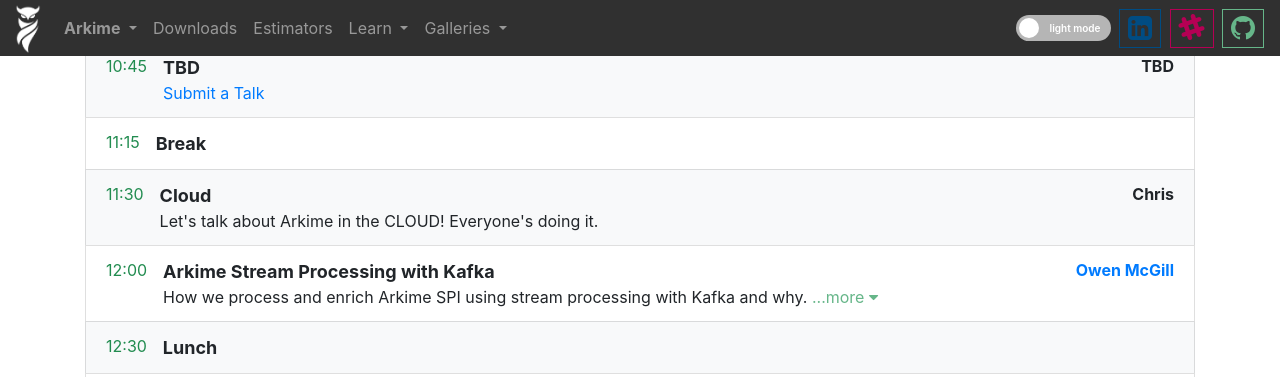
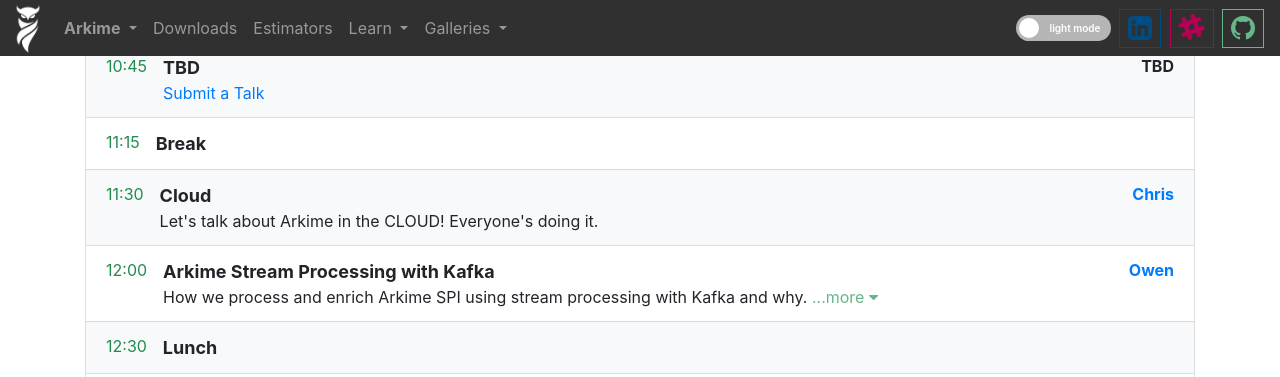
Before and after one commit to arkime/arkimeweb, a Jekyll site: the page built from arkimeet.html, in a window 1280 px wide and 900 px high, scrolled down 1424 px. Shown: the top 377 px of the window. Built offline with Jekyll 4.4.1, drawn with Linux system fonts in a browser that asks for light colours.

Commit message:
add chris bio

```diff
--- a/arkimeet.html
+++ b/arkimeet.html
@@ -268,7 +268,7 @@
                   </span>
                 </div>
                 <div class="pl-3 flex-fill mr-n1 text-right">
-                  <strong>Chris</strong>
+                  <strong><a href class="no-decoration" data-toggle="modal" data-target="#chrisbio">Chris</a></strong>
                 </div>
               </div>
             </li>
@@ -299,7 +299,7 @@
                 </div>
                 <div class="pl-3 flex-fill mr-n1 text-right">
                   <strong>
-                    <a href class="no-decoration" data-toggle="modal" data-target="#owenbio">Owen McGill</a>
+                    <a href class="no-decoration" data-toggle="modal" data-target="#owenbio">Owen</a>
                   </strong>
                 </div>
               </div>
@@ -669,14 +669,14 @@
                 </a>
               </div>
               <div class="mb-1">
-                <img src="assets/speakers/chris.jpeg" height="120px" style="border-radius:6px" />
+                <img src="assets/speakers/chris.png" height="120px" style="border-radius:6px" />
                 <br>
                 <strong>Chris Helma</strong>
                 <p class="mb-1">Software Engineer</p>
-                <a class="btn btn-outline-danger btn-sm disabled">
+                <a class="btn btn-outline-danger btn-sm"
+                data-toggle="modal" data-target="#chrisbio">
                   See bio
                 </a>
-                <!-- TODO bio -->
               </div>
               <div class="mb-1">
                 <img src="assets/speakers/owen.jpg" height="120px" style="border-radius:6px" />
@@ -741,6 +741,29 @@
             She revamped the UI to be more user-friendly and maintainable.
             Now, Elyse is working on implementing awesome new features to make Arkime
             the go-to open source tool for network security professionals!
+          </div>
+        </div>
+      </div>
+    </div>
+
+    <div class="modal" id="chrisbio" tabindex="-1" aria-hidden="true">
+      <div class="modal-dialog modal-dialog-centered text-center">
+        <div class="modal-content">
+          <div class="modal-header">
+            <h5 class="modal-title">Chris Helma</h5>
+            <button type="button" class="close" data-dismiss="modal" aria-label="Close">
+              <span aria-hidden="true">&times;</span>
+            </button>
+          </div>
+          <div class="modal-body">
+            <img src="assets/speakers/chris.png" height="120px" style="border-radius:6px" />
+            <p class="mb-1"><strong>Software Engineer</strong></p>
+            Chris started his career programming astronaut training simulations for NASA.
+            He then joined Amazon Web Services where he focused on developer efficiency tooling,
+            backend engineering for cryptography/security products, and open source development
+            for the OpenSearch Project. He's now making Arkime easier to set up in AWS by
+            writing an open source management CLI to create/manage Arkime Clusters using the
+            Cloud Development Kit.
           </div>
         </div>
       </div>
```
Also changed, not shown: assets/speakers/chris.jpeg (deleted), assets/speakers/chris.png (added).
